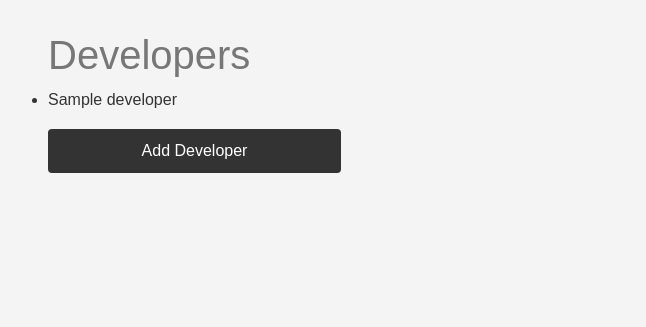
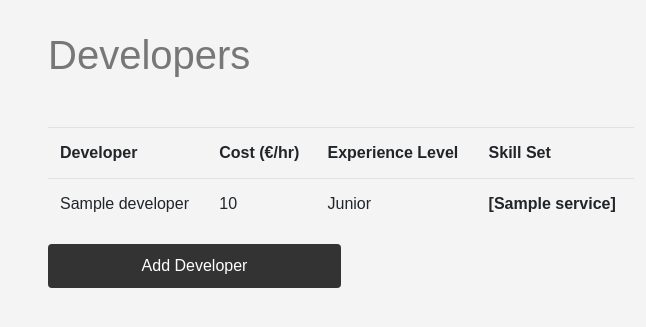
Before and after one commit to Nurou/devServices, a Flask app: page /admin/developers in a window 1280 px wide. Shown: the part 123-450 px from the top of the page, without its empty margins (299-945 px from the left). Run offline with Flask 2, Linux system fonts and the light colour scheme; a user stored in the database is signed in; data comes from the database, SQL or seed files in the repository; tables that the repository leaves empty hold one stand-in row (values such as "Sample post"); some libraries are stand-ins or nearby versions.

Commit message:
can add services for developers

```diff
--- a/application/__init__.py
+++ b/application/__init__.py
@@ -53,7 +53,7 @@ def create_app(config_test=Config_TEST, config_prod=Config_PROD):
         with app.app_context():
           from application.auth.models import Role, Account
           from application.orders.models import Order, assigned_developers
-          from application.developers.models import Developer
+          from application.developers.models import Developer, developer_skills
           from application.services.models import Service
           # initialise tables
           db.create_all()
--- a/application/developers/routes.py
+++ b/application/developers/routes.py
@@ -26,9 +26,10 @@ def new_developer():
             experience_level=form.experience_level.data,
             hourly_cost=form.hourly_cost.data,
         )
+        for service in form.services.data:
+            developer.services.append(service)
         db.session.add(developer)
         db.session.commit()
-        print(developer)
         flash(f"Developer {developer.name} has been added", "success")
         return redirect(url_for("developers.view_developers"))
     return render_template(
--- a/application/templates/admin/developers.html
+++ b/application/templates/admin/developers.html
@@ -1,13 +1,32 @@
 {% extends "admin/layout.html" %} {% block content %}
 <div class="container">
   <h1>Developers</h1>
-  <ul>
+  <table class="table mt-5">
+    <tr>
+      <th>Developer</th>
+      <th>Cost (€/hr)</th>
+      <th>Experience Level</th>
+      <th>Skill Set</th>
+    </tr>
     {% for developer in developers %}
-    <li>
-      {{developer.name}}
-    </li>
+    <tr>
+      <td>{{developer.name}}</td>
+      <td>{{developer.hourly_cost}}</td>
+      {% if developer.experience_level == 1 %}
+      <td>Junior</td>
+      {% elif developer.experience_level == 2 %}
+      <td>Mid</td>
+      {% else %}
+      <td>Senior</td>
+      {% endif%}
+      <td>
+        {% for service in developer.services %}
+        <span><strong>[{{service.name}}] </strong></span> {% endfor %}
+      </td>
+    </tr>
     {% endfor %}
-  </ul>
+  </table>
+
   <a href="{{ url_for('developers.new_developer') }}" class="btn btn-primary"
     >Add Developer</a
   >
--- a/application/templates/admin/order.html
+++ b/application/templates/admin/order.html
@@ -2,7 +2,7 @@
 <div class="container">
   <article class="media content-section">
     <div class="media-body">
-      <table class="table mt-5">
+      <table class="table mt-5 pb-5">
           <thead class="thead-dark">
             <tr>
               <th scope="col">Client</th>
@@ -19,7 +19,7 @@
           </tr>
       </table>
       <hr />
-        <h2>List of Developers Available for the Job:</h2>
+        <h2 class="pt-5">List of Developers Available for the Job:</h2>
         <div class="d-flex flex-column">
           <div class="d-flex">
             <a class="btn btn-secondary btn-sm mt-1 mb-1" href="#"
@@ -83,6 +83,5 @@
         </div>
       </div>
     </div>
-
 </div>
 {% endblock content %}
```
Also changed, not shown: application/auth/routes.py (+6 -1 lines), application/developers/forms.py (+12 -0 lines), application/developers/models.py (+17 -4 lines), application/templates/admin/add_developer.html (+29 -0 lines), application/templates/admin/dashboard.html (+3 -4 lines).
